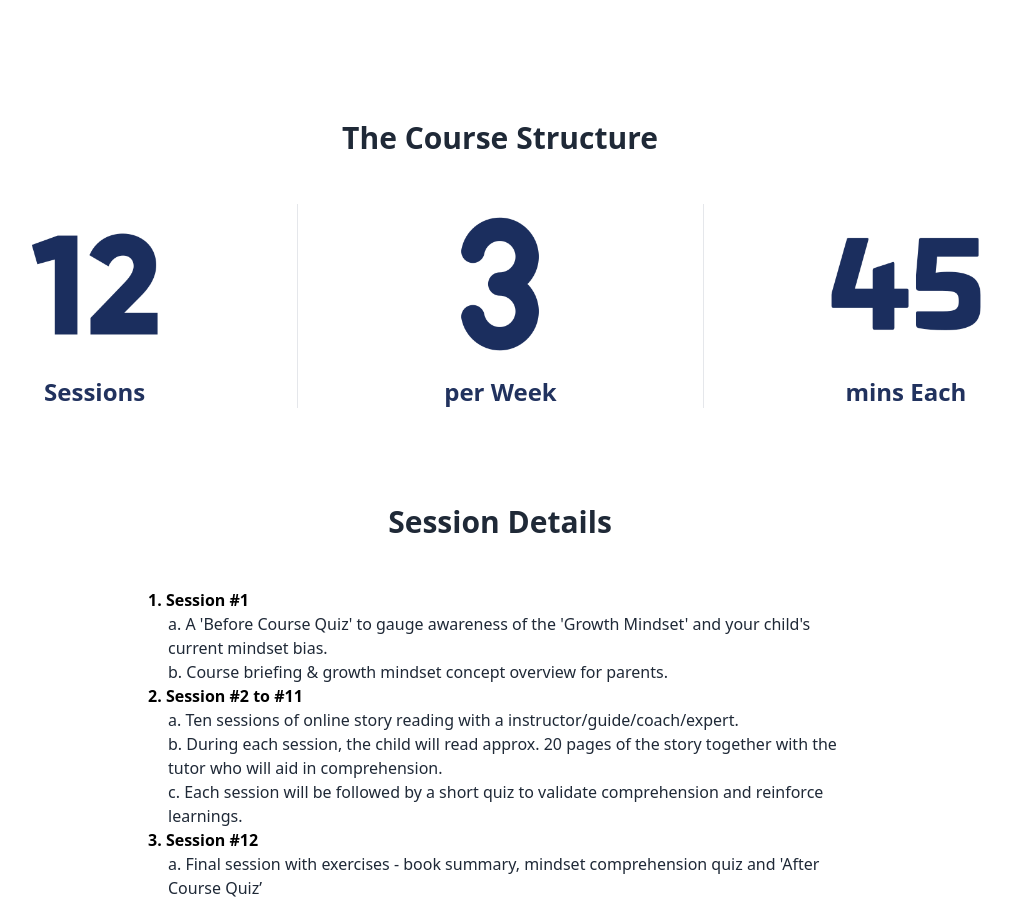
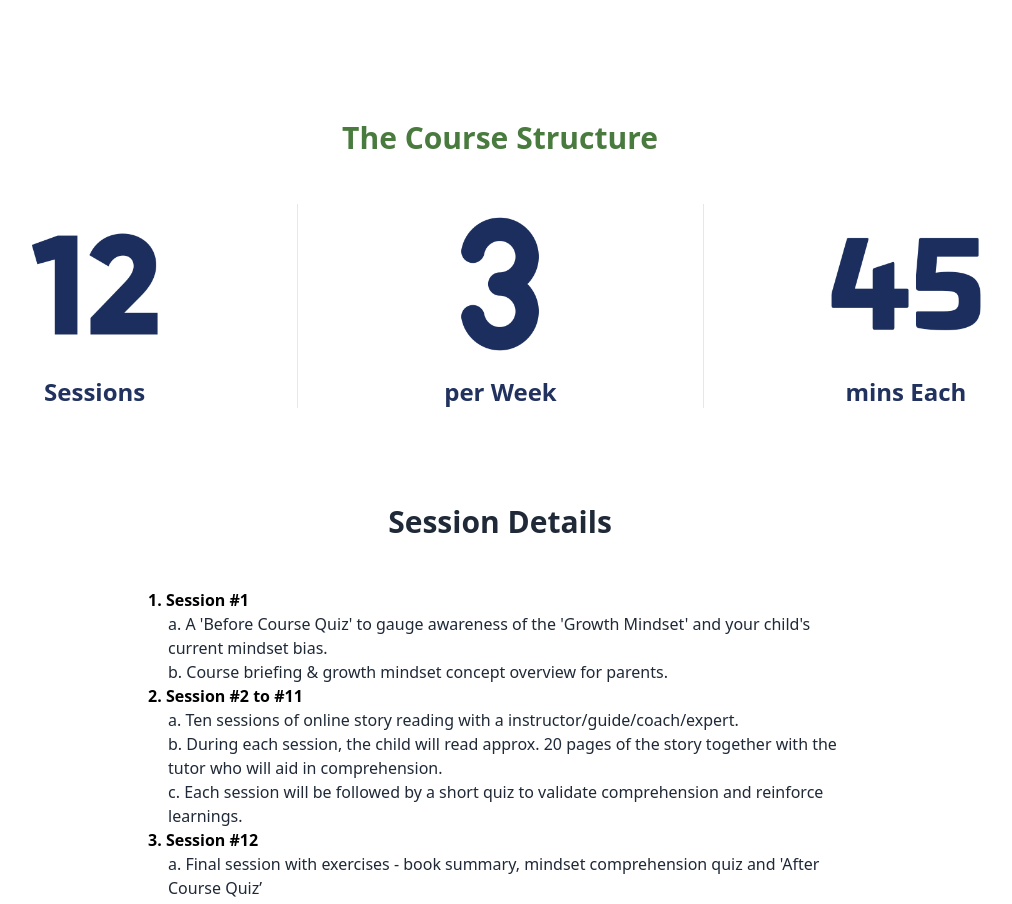
Before and after one commit to vishesh9096/nextjs-gw, a Next.js app: page / in a window 1280 px wide. Shown: the part 3820-4724 px from the top of the page, without its empty margins (140-1152 px from the left). Built offline with nearby package versions, Linux system fonts and the light colour scheme.

Commit message:
Update CourseStructure.js

```diff
--- a/components/CourseStructure.js
+++ b/components/CourseStructure.js
@@ -5,7 +5,7 @@ function CourseStructure() {
     <div>
         <div class="bg-white py-6 sm:py-8 lg:py-12">
   <div class="max-w-screen-xl px-4 md:px-8 mx-auto">
-    <h2 class="text-gray-800 text-2xl lg:text-3xl font-bold text-center mb-8 md:mb-12">The Course Structure</h2>
+    <h2 class="text-[#497A3E] text-2xl lg:text-3xl font-bold text-center mb-8 md:mb-12">The Course Structure</h2>
 
     <div class="grid sm:grid-cols-2 lg:grid-cols-3 gap-y-10 sm:gap-y-12 lg:divide-x">
 
```
